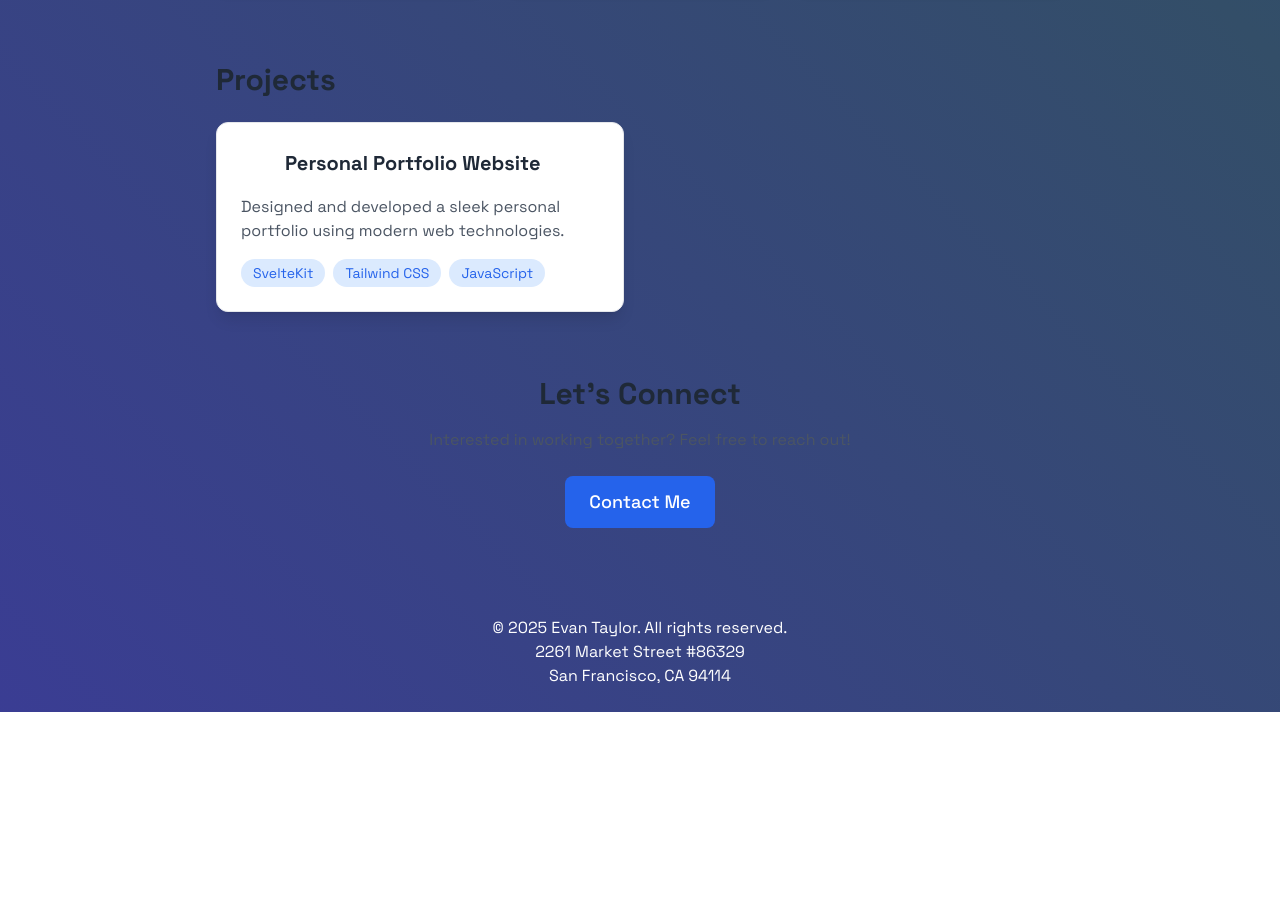
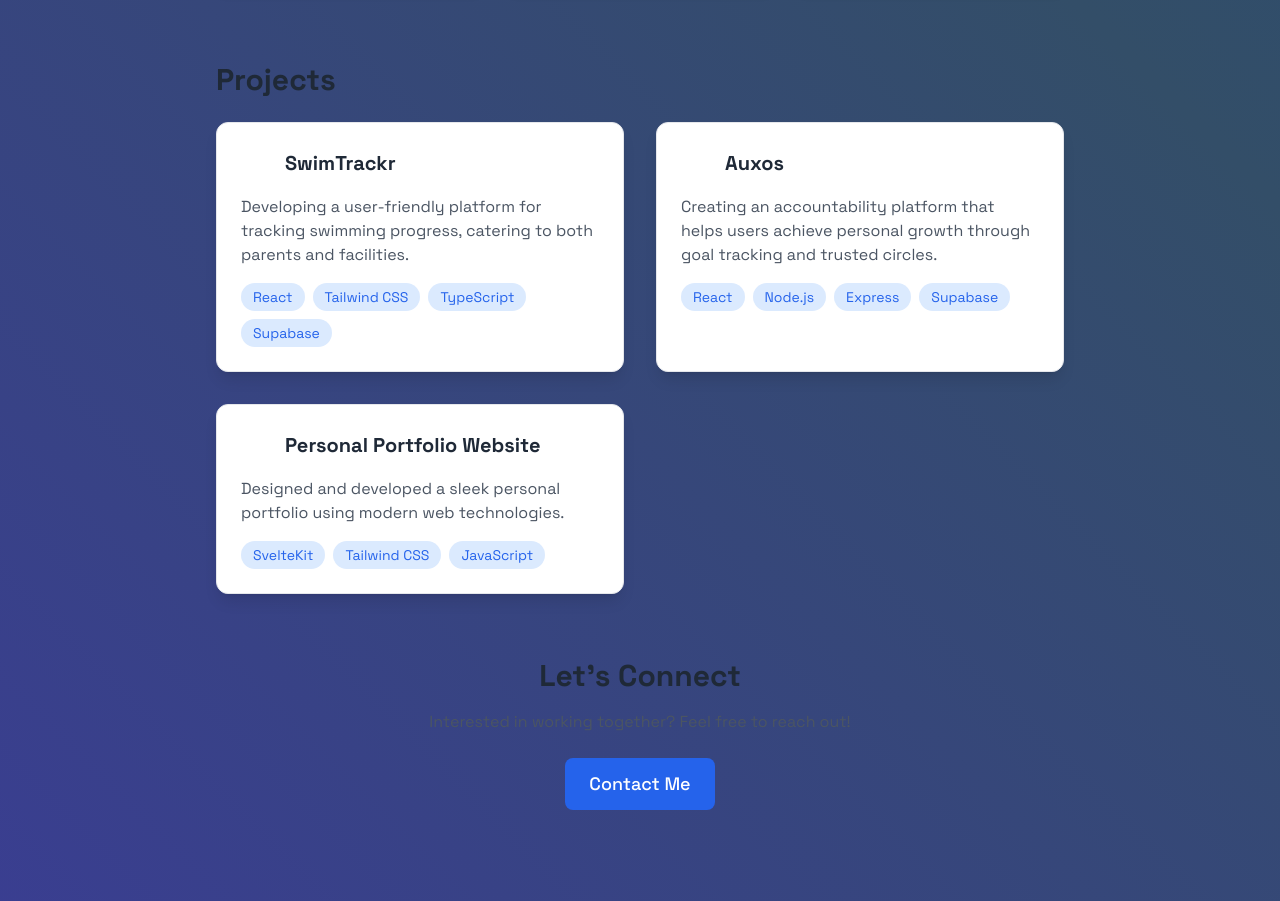
Before and after one commit to evan-taylor/Website, a SvelteKit app: page / in a window 1280 px wide. Shown: the part 852-1753 px from the top of the page. Before the commit the page ends 1564 px from the top, so only its background shows below. Built offline with nearby package versions, Linux system fonts and the light colour scheme.

Commit message:
Update projects

```diff
--- a/src/routes/+page.svelte
+++ b/src/routes/+page.svelte
@@ -1,16 +1,25 @@
 <script>
-  import { Mail, MapPin, Github, Linkedin, Code, Terminal, Sparkles } from "lucide-svelte";
+  import { Mail, MapPin, Github, Linkedin, Code, Terminal, Sparkles, Activity, Users } from "lucide-svelte";
 
   let skills = ["JavaScript", "React", "SvelteKit", "Tailwind CSS", "Python", "Machine Learning"];
 
   const projects = [
-    // {
-    //   id: "ml-classification",
-    //   title: "Machine Learning Classification",
-    //   description: "Built predictive models using Random Forest and SVM for data analytics.",
-    //   tech: ["Python", "scikit-learn", "pandas"],
-    //   icon: Terminal
-    // },
+    {
+      id: "swimtrackr",
+      title: "SwimTrackr",
+      description: "Developing a user-friendly platform for tracking swimming progress, catering to both parents and facilities.",
+      tech: ["React", "Tailwind CSS", "TypeScript", "Supabase"],
+      icon: Activity,
+      link: "https://www.swimtrackr.app/"
+    },
+    {
+      id: "auxos",
+      title: "Auxos",
+      description: "Creating an accountability platform that helps users achieve personal growth through goal tracking and trusted circles.",
+      tech: ["React", "Node.js", "Express", "Supabase"],
+      icon: Users,
+      link: "https://www.auxos.app/"
+    },
     {
       id: "portfolio-website",
       title: "Personal Portfolio Website",
--- a/src/routes/projects/+page.svelte
+++ b/src/routes/projects/+page.svelte
@@ -6,32 +6,35 @@
   import { Code, Terminal, Database, Sparkles } from "lucide-svelte";
 
   const projects = [
-    // {
-    //   id: "ml-classification",
-    //   title: "Machine Learning Classification",
-    //   description:
-    //     "Built predictive models using Random Forest and SVM for data analytics.",
-    //   tech: ["Python", "scikit-learn", "pandas"],
-    //   icon: Terminal
-    // },
+    {
+      id: "swimtrackr",
+      title: "SwimTrackr",
+      description:
+        "Developed a user-friendly platform for tracking swimming progress, catering to both parents and facilities.",
+      tech: ["React", "Tailwind CSS", "TypeScript", "Supabase"],
+      icon: Activity,
+      link: "https://www.swimtrackr.app/"
+    },
+    {
+      id: "auxos",
+      title: "Auxos",
+      description:
+        "Created an accountability platform that helps users achieve personal growth through goal tracking and trusted circles.",
+      tech: ["React", "Node.js", "Express", "Supabase"],
+      icon: Users,
+      link: "https://www.auxos.app/"
+    },
     {
       id: "portfolio-website",
       title: "Personal Portfolio Website",
       description:
         "Designed and developed a sleek personal portfolio using modern web technologies.",
       tech: ["SvelteKit", "Tailwind CSS", "JavaScript"],
-      icon: Code
+      icon: Code,
+      link: "https://evan-taylor.com"
     }
-    // },
-    // {
-    //   id: "database-app",
-    //   title: "Scalable Database Application",
-    //   description:
-    //     "Developed a high-performance database-driven application using PostgreSQL and Node.js.",
-    //   tech: ["PostgreSQL", "Node.js", "Express"],
-    //   icon: Database
-    // }
   ];
+
 
   onMount(() => {
     AOS.init({
```
